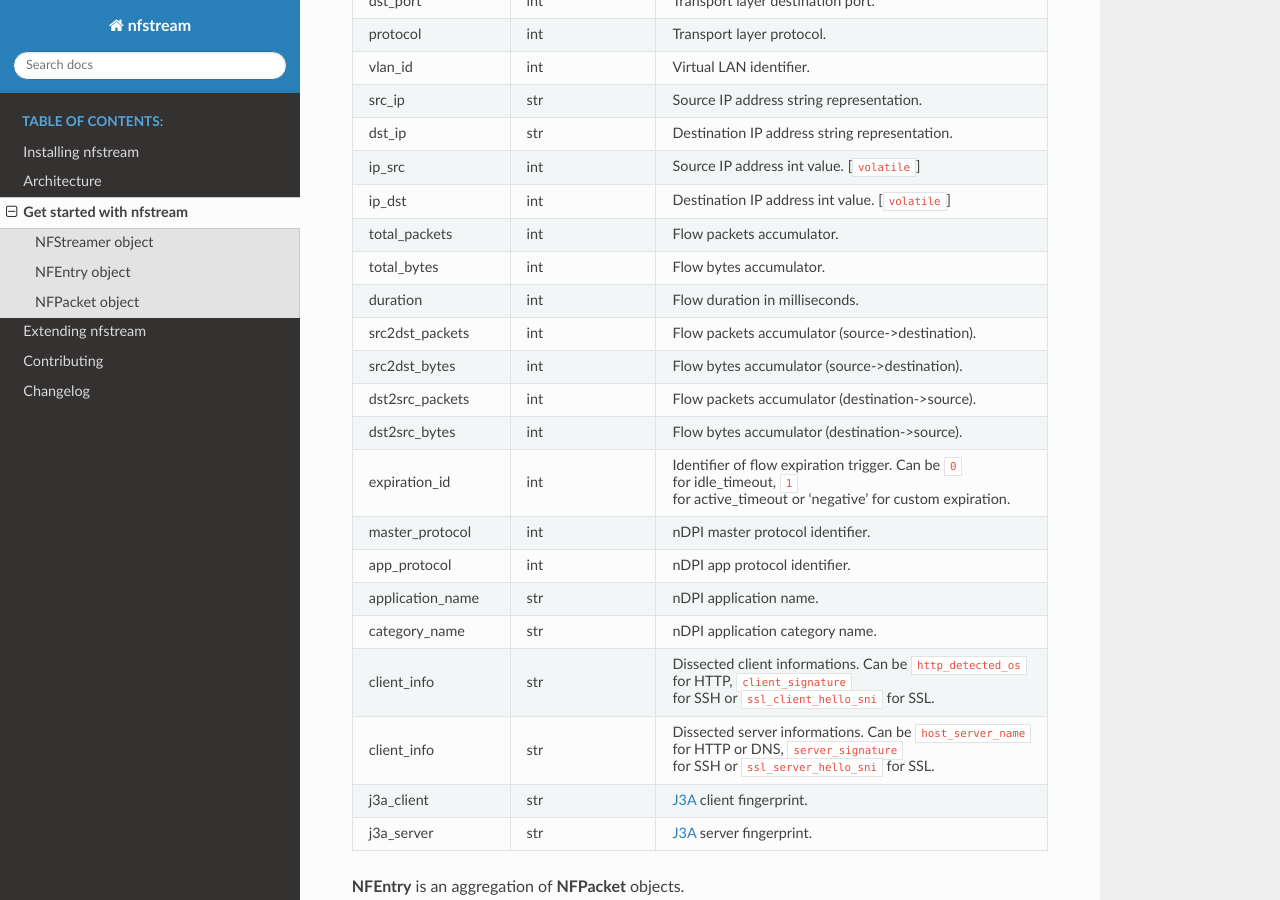
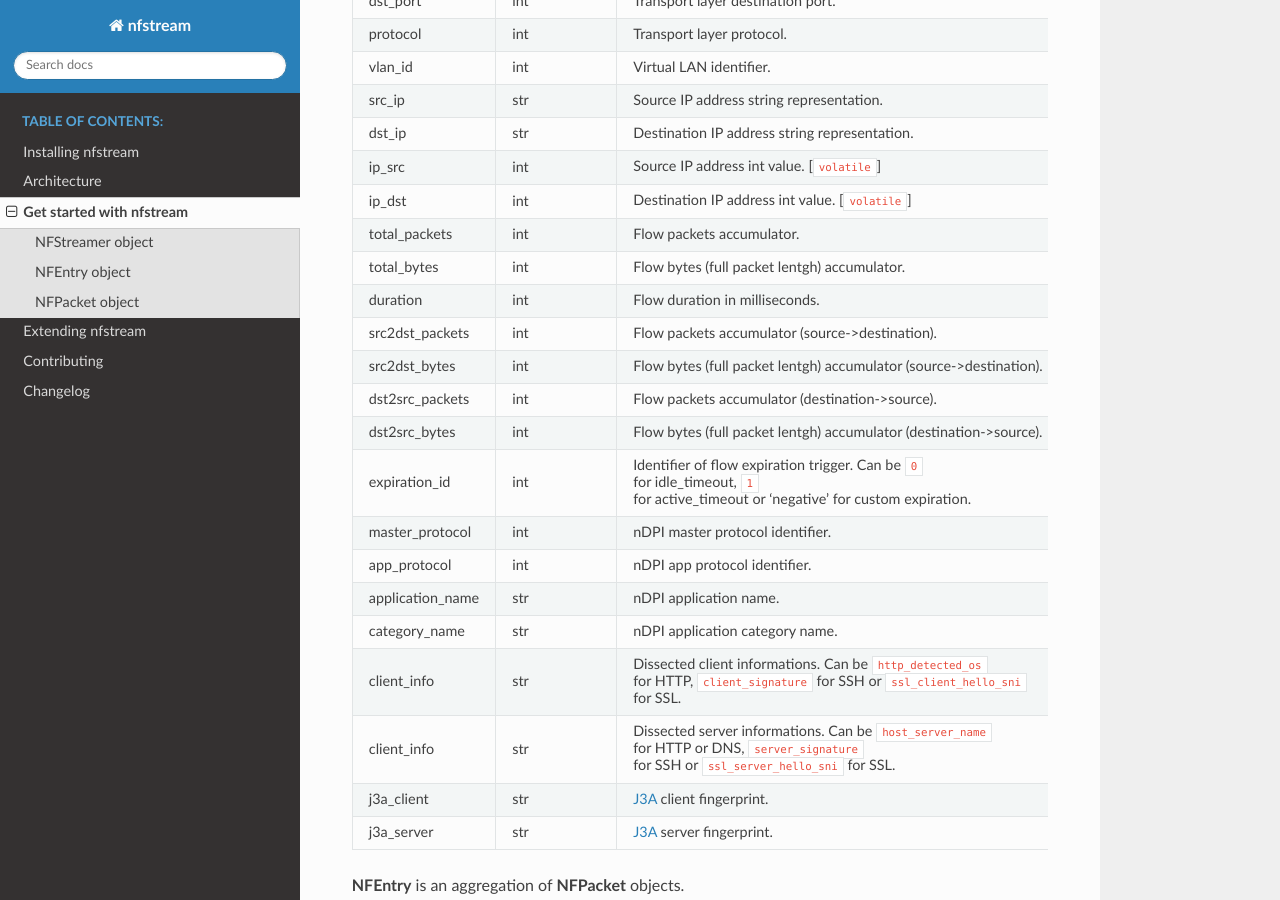
Before and after one commit to nfstream/nfstream, a Sphinx documentation site: the page built from docs/source/get_started.rst, in a window 1280 px wide and 900 px high, scrolled down 1332 px. Built offline with Sphinx 7.4.7 and the Read the Docs theme 2.0.0, drawn with Linux system fonts in a browser that asks for light colours.

Commit message:
Add extra information for bytes accumulators.
Fix https://github.com/aouinizied/nfstream/issues/6

```diff
--- a/docs/source/get_started.rst
+++ b/docs/source/get_started.rst
@@ -112,7 +112,7 @@ NFEntry object
      - Flow packets accumulator.
    * - total_bytes
      - int
-     - Flow bytes accumulator.
+     - Flow bytes (full packet lentgh) accumulator.
    * - duration
      - int
      - Flow duration in milliseconds.
@@ -121,13 +121,13 @@ NFEntry object
      - Flow packets accumulator (source->destination).
    * - src2dst_bytes
      - int
-     - Flow bytes accumulator (source->destination).
+     - Flow bytes (full packet lentgh) accumulator (source->destination).
    * - dst2src_packets
      - int
      - Flow packets accumulator (destination->source).
    * - dst2src_bytes
      - int
-     - Flow bytes accumulator (destination->source).
+     - Flow bytes (full packet lentgh) accumulator (destination->source).
    * - expiration_id
      - int
      - Identifier of flow expiration trigger. Can be ``0`` for idle_timeout, ``1`` for active_timeout or 'negative' for custom expiration.
```
